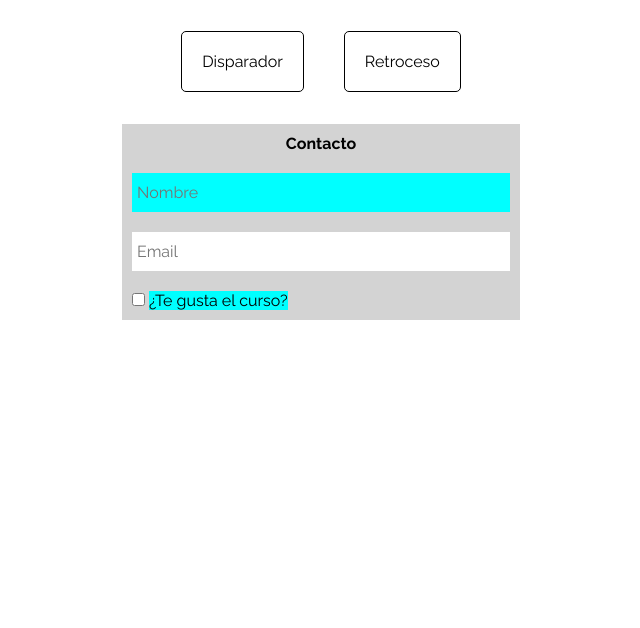
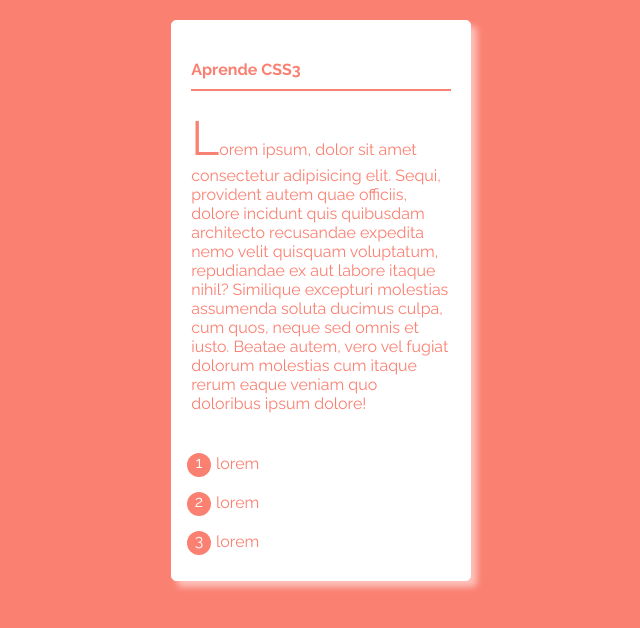
Before and after one commit to BrayanQuirino/CSS-Cusrso, a plain HTML site: page index.html in a window 1280 px wide. Shown: the whole page, without its empty margins (319-959 px from the left). Drawn offline with Linux system fonts and the light colour scheme.

Commit message:
Se vieron los pseudoelementos que son los elementos que complementan a otros por ejemplo el placeholder de un input, o las viñetas de un listado, cada uno con sus propiedades, ademas, podemos insertar contenido desde CSS al HTML

```diff
--- a/index.css
+++ b/index.css
@@ -7,78 +7,66 @@
     font-size: 1rem;
 }
 
-.container{
-    width: 100vw;
-    height: 100vh;
-    display: flex;
-    padding: 0.1px;
-    flex-direction: column;
-    text-align: center;
+:root{
+    background-color: salmon;
 }
 
-.enlaces{
-    display: flex;
-    padding: 0.1px;
-    border: 0.1px solid transparent;
-    margin: 10px auto;
+.card{
+    max-width: 300px;
+    margin: 20px auto;
+    border: 1px solid white;
+    border-radius: 5px;
+    box-shadow: 6px 6px 6px rgba(255, 255, 255, 0.507);
+    overflow: hidden;
+    color: salmon;
+    background-color: white;
 }
 
-a{
-    display: block;
-    color: black;
-    text-decoration: none;
-    margin: 20px;
-    padding: 20px;
-    border: 1px solid black;
-    border-radius: 5px;
-}
-
-a:hover{
-    color: white;
-    background-color: black;
-    transition: 0.3s;
-}
-
-#target{
-    min-width: 400px;
-    min-height: 400px;
-    border: 1px solid transparent;
-    margin: 0px auto;
-}
-
-#target:target{
-
-    margin: 50px auto;
-    transition: 0.3s;
+.card_title{
+    padding: 20px 20px 10px 0px;
+    margin: 1.2em;
+    text-align: left;
+    border-bottom: 2px solid salmon;
 
 }
 
-.form{
-    background-color: lightgray;
-    display: flex;
-    flex-direction: column;
-    outline: none;
+.card_text{
+    margin: 1.2em;
 }
 
-input[type="text"],
-input[type="email"]{
-    outline: none;
-    border: none;
-    padding: 10px 5px;
+.card_text::selection{
+    background-color: salmon;
+    color: white;
 }
 
-.checkbox{
-    text-align: left;
+.card_text::first-letter{
+    font-size: 3em;
+}
+
+ul{
+    list-style: none;
+    counter-reset: contador;
+    margin: 5px 0px;
     padding: 10px;
 }
 
-form>input{
-    margin: 10px;
-}
-.form_title{
-    margin: 10px;
+
+li{
+    margin: 5px 0px;
+    padding: 5px;
 }
 
-.form :nth-child(2){
-    background-color: aqua;
+li::before{
+    content: counter(contador);
+    counter-increment: contador;
+    display: inline-block;
+    vertical-align: middle;
+    background-color: salmon;
+    color: white;
+    height: 1.5em;
+    width: 1.5em;
+    border-radius: 50%;
+    text-align: center;
+    margin-right: 5px;
+    font-size: 1em;
 }
--- a/index.html
+++ b/index.html
@@ -9,21 +9,19 @@
 </head>
 <body>
     <div class="container">
-        <div class="enlaces">
-            <a href="#target" class="targeteado">Disparador</a>
-            <a href="#" class="targeteado">Retroceso</a>
+
+        <div class="card">
+            <h2 class="card_title">Aprende CSS3</h2>
+            <p class="card_text">Lorem ipsum, dolor sit amet consectetur adipisicing elit. Sequi, provident autem quae officiis, dolore incidunt quis quibusdam architecto recusandae expedita nemo velit quisquam voluptatum, repudiandae ex aut labore itaque nihil?
+            Similique excepturi molestias assumenda soluta ducimus culpa, cum quos, neque sed omnis et iusto. Beatae autem, vero vel fugiat dolorum molestias cum itaque rerum eaque veniam quo doloribus ipsum dolore!</p>
+            <ul>
+                <li>lorem</li>
+                <li>lorem</li>
+                <li>lorem</li>
+            </ul>
         </div>
-        <div id="target">
-            <form action="" class="form">
-                <h2 class="form_title">Contacto</h2>
-                <input type="text" placeholder="Nombre">
-                <input type="email" placeholder="Email">
-                <div class="checkbox">
-                    <input type="checkbox" id="check">
-                    <label for="check">¿Te gusta el curso?</label>
-                </div>
-            </form>
-        </div>
+
+
     </div>
 </body>
 </html>
```
